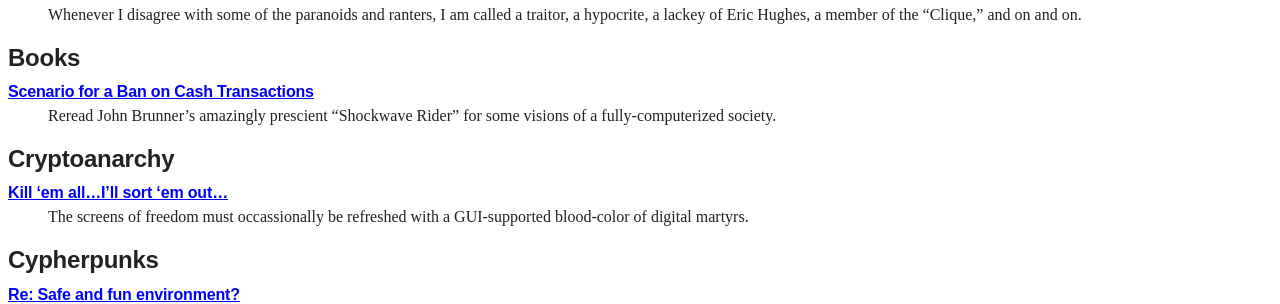
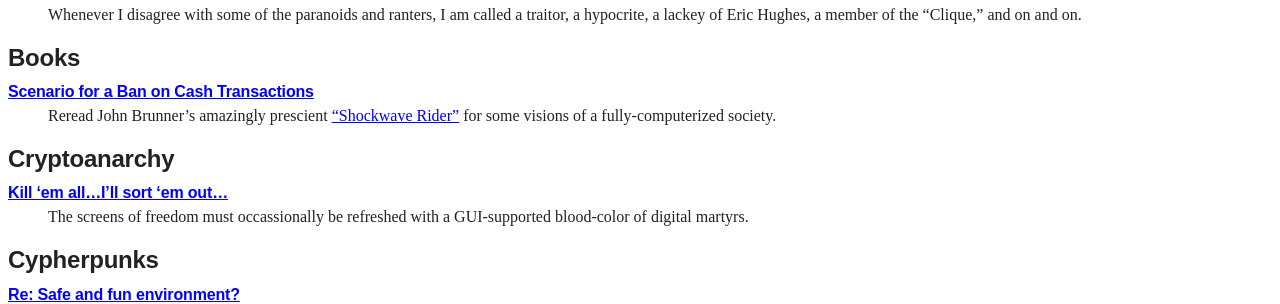
Before and after one commit to wakgill/deryk, a Jekyll site: the page built from tcm.md, in a window 1280 px wide. Shown: the part 237-541 px from the top of the page. Built offline with Jekyll 4.4.1, drawn with Linux system fonts in a browser that asks for light colours; some of the changed lines change nothing that is shown.

Commit message:
Update tcm.md

```diff
--- a/tcm.md
+++ b/tcm.md
@@ -19,7 +19,7 @@ the "Clique," and on and on.
 
 #### [Scenario for a Ban on Cash Transactions](http://mailing-list-archive.cryptoanarchy.wiki/archive/1992/11/072cd11b2499e62e64050cdeb80730782b5643b03534646e2adae32d37744dd6/)
 
->Reread John Brunner's amazingly prescient "Shockwave Rider" for some
+>Reread John Brunner's amazingly prescient ["Shockwave Rider"](https://amzn.to/37S80gQ) for some
 visions of a fully-computerized society.
 
 ## Cryptoanarchy
```
